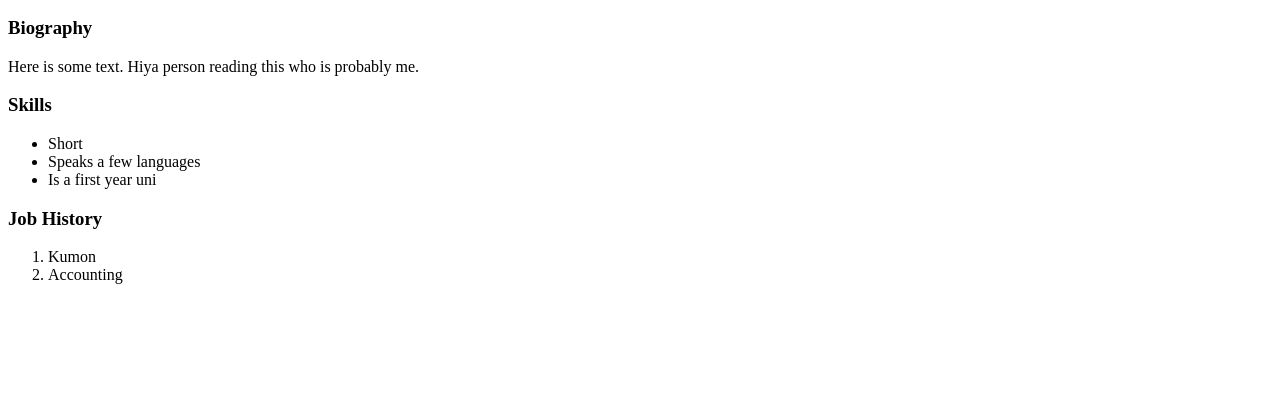
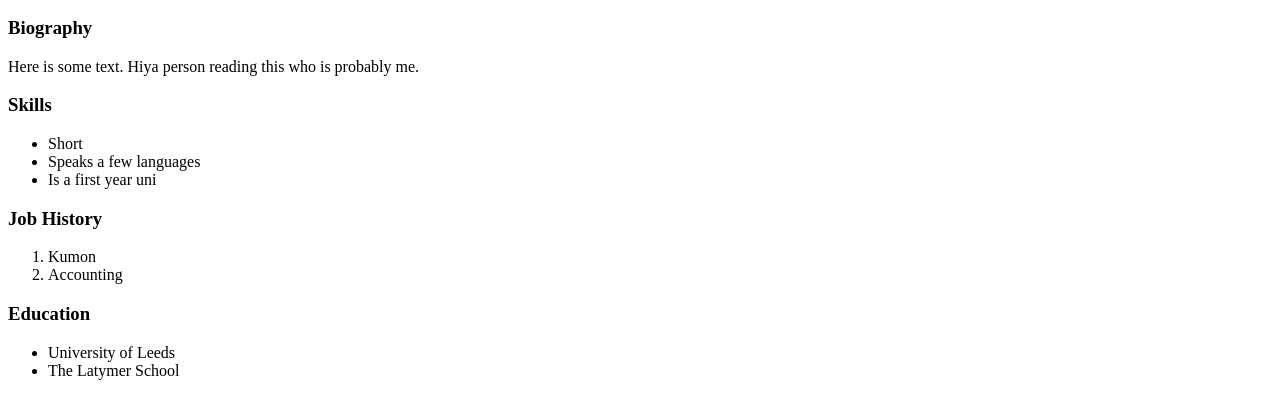
Before and after one commit to hgrassan/portfolio, a plain HTML site: page index.html in a window 1280 px wide. Shown: the part 540-936 px from the top of the page. Before the commit the page ends 840 px from the top, so only its background shows below. Drawn offline with Linux system fonts and the light colour scheme.

Commit message:
added education

```diff
--- a/index.html
+++ b/index.html
@@ -33,6 +33,12 @@
 			<li>Accounting</li>
 		</ol>
 
+		<h3>Education</h3>
+		<ul>
+			<li>University of Leeds</li>
+			<li>The Latymer School</li>
+		</ul>
+
 
 
 	</body>
```
